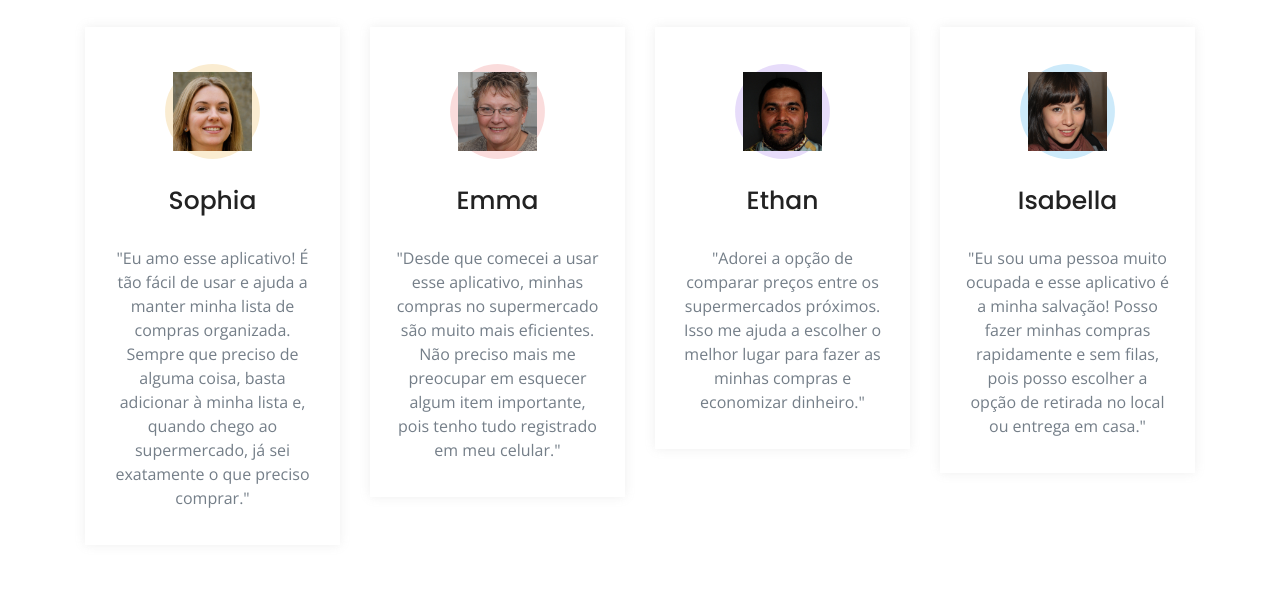
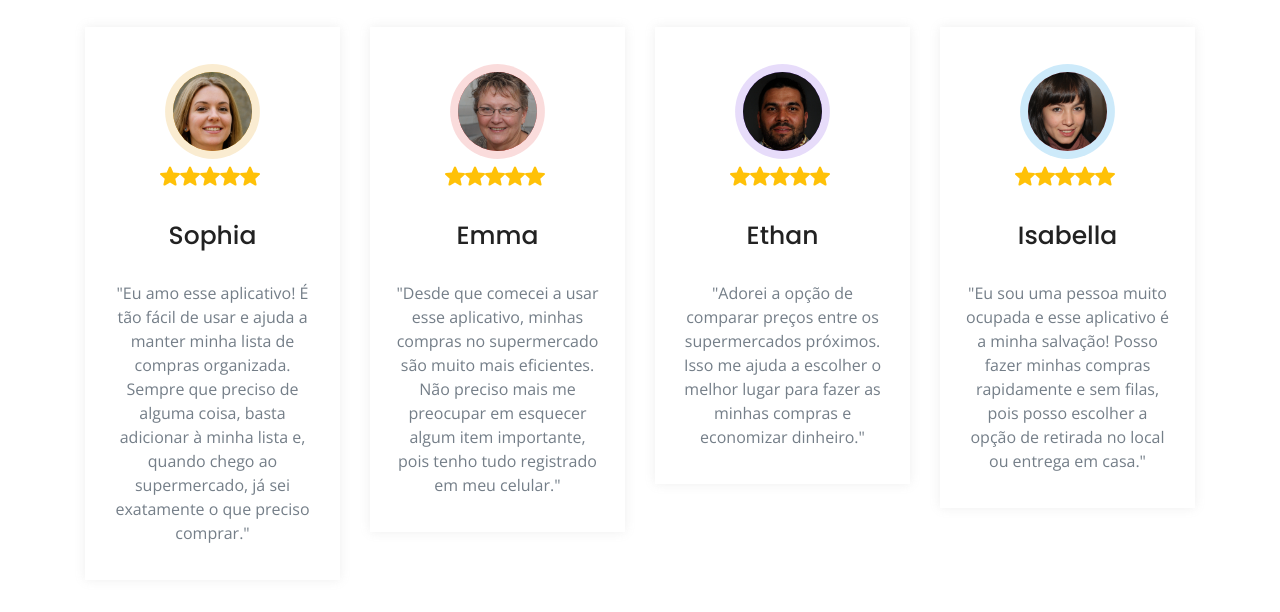
Before and after one commit to Gui027/Passarinho, a plain HTML site: page index.html in a window 1280 px wide. Shown: the part 2619-3231 px from the top of the page. Drawn offline with nearby package versions, Linux system fonts and the light colour scheme.

Commit message:
depoimentos prontos

```diff
--- a/assets/css/style.css
+++ b/assets/css/style.css
@@ -1259,6 +1259,19 @@ p {
   }
 }
 
+.div-star{
+  display: flex;
+  margin-left: -85px;
+  margin-top: 15px;
+  justify-content: center;
+}
+
+.stars {
+  display: flex;
+  width: 20px;
+  flex-direction: row;
+}
+
 .single-services .services-icon {
   width: 79px;
   height: 79px;
@@ -1272,6 +1285,10 @@ p {
   font-size: 46px;
   line-height: 79px;
   color: #fff;
+}
+
+.single-services .services-icon img {
+  border-radius: 40px;
 }
 
 .single-services .services-icon::before {
--- a/index.html
+++ b/index.html
@@ -262,7 +262,16 @@
                         data-wow-duration="1.3s" data-wow-delay="0.2s">
                         <div class="services-icon d-flex align-items-center justify-content-center">
                             <!-- <i class="lni lni-layers"></i> -->
-                            <img src="./assets/images/dep_1.jpeg" alt="">
+                            <img class="" src="./assets/images/dep_1.jpeg" alt="foto cliente">
+                        </div>
+                        <div class="div-star">
+                            <div class="stars">
+                                <img class="star" src="./assets/images/star.svg" alt="avaliação(estrelas)">
+                                <img class="star" src="./assets/images/star.svg" alt="avaliação(estrelas)">
+                                <img class="star" src="./assets/images/star.svg" alt="avaliação(estrelas)">
+                                <img class="star" src="./assets/images/star.svg" alt="avaliação(estrelas)">
+                                <img class="star" src="./assets/images/star.svg" alt="avaliação(estrelas)">
+                            </div>
                         </div>
                         <div class="services-content">
                             <h4 class="services-title"><a href="#">Sophia</a></h4>
@@ -279,6 +288,15 @@
                             <!-- <i class="lni lni-layout"></i> -->
                             <img src="./assets/images/dep_2.jpeg" alt="">
                         </div>
+                        <div class="div-star">
+                            <div class="stars">
+                                <img class="star" src="./assets/images/star.svg" alt="avaliação(estrelas)">
+                                <img class="star" src="./assets/images/star.svg" alt="avaliação(estrelas)">
+                                <img class="star" src="./assets/images/star.svg" alt="avaliação(estrelas)">
+                                <img class="star" src="./assets/images/star.svg" alt="avaliação(estrelas)">
+                                <img class="star" src="./assets/images/star.svg" alt="avaliação(estrelas)">
+                            </div>
+                        </div>
                         <div class="services-content">
                             <h4 class="services-title"><a href="#">Emma</a></h4>
                             <p class="text">"Desde que comecei a usar esse aplicativo, minhas compras no supermercado
@@ -294,6 +312,15 @@
                             <!-- <i class="lni lni-bolt"></i> -->
                             <img src="./assets/images/dep_3.jpeg" alt="">
                         </div>
+                        <div class="div-star">
+                            <div class="stars">
+                                <img class="star" src="./assets/images/star.svg" alt="avaliação(estrelas)">
+                                <img class="star" src="./assets/images/star.svg" alt="avaliação(estrelas)">
+                                <img class="star" src="./assets/images/star.svg" alt="avaliação(estrelas)">
+                                <img class="star" src="./assets/images/star.svg" alt="avaliação(estrelas)">
+                                <img class="star" src="./assets/images/star.svg" alt="avaliação(estrelas)">
+                            </div>
+                        </div>
                         <div class="services-content">
                             <h4 class="services-title"><a href="#">Ethan</a></h4>
                             <p class="text"> "Adorei a opção de comparar preços entre os supermercados próximos. Isso me
@@ -307,6 +334,15 @@
                         <div class="services-icon d-flex align-items-center justify-content-center">
                             <!-- <i class="lni lni-protection"></i> -->
                             <img src="./assets/images/dep_4.jpeg" alt="">
+                        </div>
+                        <div class="div-star">
+                            <div class="stars">
+                                <img class="star" src="./assets/images/star.svg" alt="avaliação(estrelas)">
+                                <img class="star" src="./assets/images/star.svg" alt="avaliação(estrelas)">
+                                <img class="star" src="./assets/images/star.svg" alt="avaliação(estrelas)">
+                                <img class="star" src="./assets/images/star.svg" alt="avaliação(estrelas)">
+                                <img class="star" src="./assets/images/star.svg" alt="avaliação(estrelas)">
+                            </div>
                         </div>
                         <div class="services-content">
                             <h4 class="services-title"><a href="#">Isabella</a></h4>
```
Also changed, not shown: assets/images/star.svg (added).
